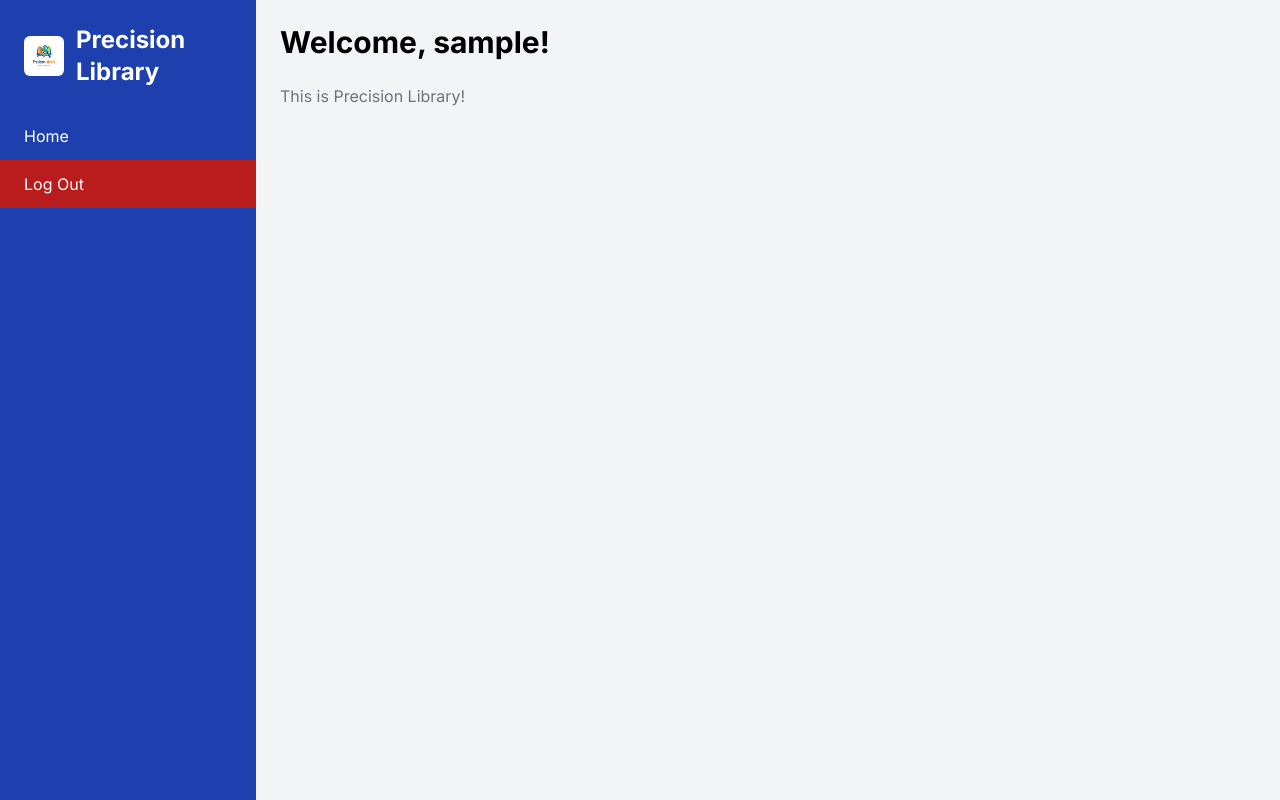
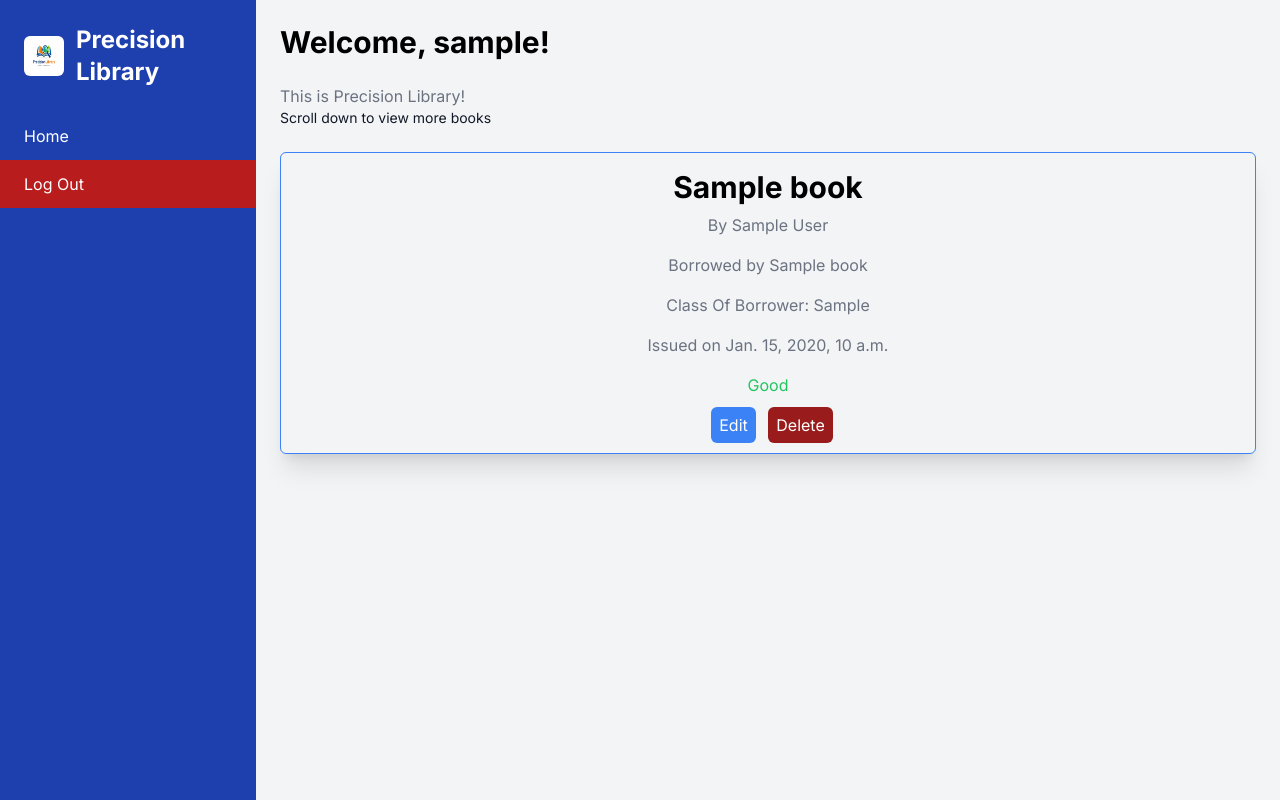
Before and after one commit to SibusiZW/precision_library, a Django app: page / in a window 1280 px wide. Run offline with Django 5.2, Linux system fonts and the light colour scheme; a user stored in the database is signed in; tables that the repository leaves empty hold one stand-in row (values such as "Sample post"); some libraries are stand-ins or nearby versions.

Commit message:
added page for all books

```diff
--- a/core/templates/home.html
+++ b/core/templates/home.html
@@ -3,4 +3,29 @@
 {% block content %}
     <h1 class="text-3xl font-bold mb-6">Welcome, {{ user }}!</h1>
     <span class="text-gray-500 mb-4">This is Precision Library!</span>
+    <p class="text-gray-900 text-sm mb-6">Scroll down to view more books</p>
+
+    {% for book in books %}
+        <div class="p-4 flex flex-col text-center items-center justify-center border border-blue-500 rounded-md shadow-xl mb-4">
+            <p class="text-3xl mb-2 font-bold">{{ book.name }}</p>
+            <p class="text-gray-500 mb-4">By {{ book.author }}</p>
+            <p class="text-gray-500 mb-4">Borrowed by {{ book.name_of_borrower }}</p>
+            <p class="text-gray-500 mb-4">Class Of Borrower: {{ book.class_of_borrower }}</p>
+            <p class="text-gray-500 mb-4">Issued on {{ book.date_issued }}</p>
+            <div>
+                {% if book.status == "Good" %}
+                    <p class="text-green-500">Good</p>
+                {% elif book.status == "Bad" %}
+                    <p class="text-red-500">Bad</p>
+                {% elif book.status == "Borrowed" %}
+                    <p class="text-orange-500">Borrowed</p>
+                {% endif %}
+            </div>
+
+            <p class="mt-4">
+                <a class="bg-blue-500 text-white p-2 rounded-md ml-2" href="">Edit</a>
+                <a class="bg-red-800 text-white p-2 rounded-md ml-2" href="">Delete</a>
+            </p>
+        </div>
+    {% endfor %}
 {% endblock %}
--- a/core/views.py
+++ b/core/views.py
@@ -1,11 +1,13 @@
 from django.shortcuts import render, redirect
 from django.contrib.auth.decorators import login_required
 from django.contrib.auth import logout
+from .models import Book
 
 # Create your views here.
 @login_required(login_url='/auth/login/')
 def home(request):
-    return render(request, 'home.html', { 'user': request.user })
+    books = Book.objects.all()
+    return render(request, 'home.html', { 'user': request.user, 'books': books })
 
 @login_required(login_url='/auth/login/')
 def signout(request):
```
